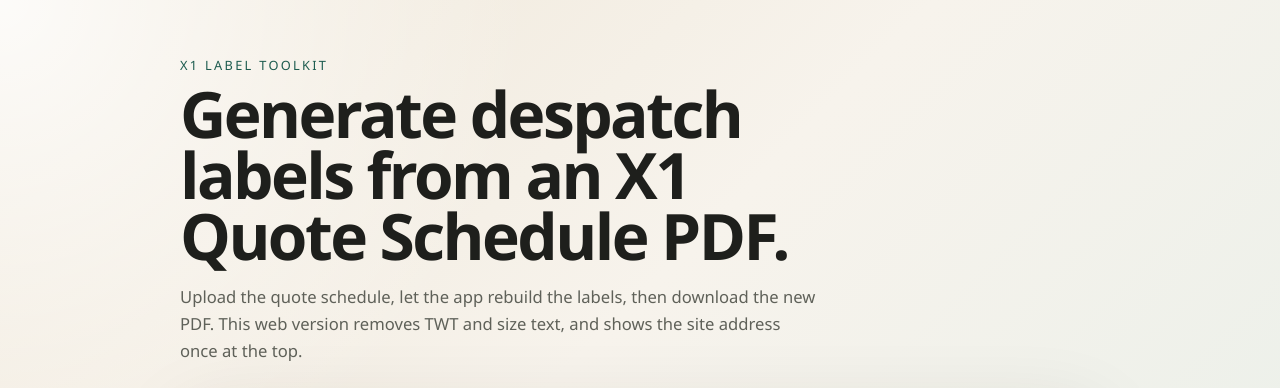
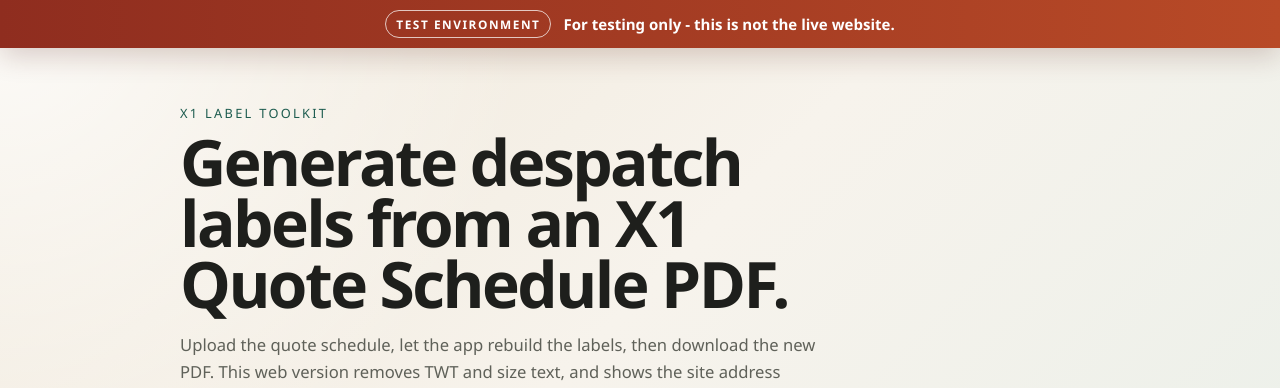
Before and after one commit to leibo314-dotcom/x1-despatch-label-toolkit, a Flask app: page / in a window 1280 px wide. Shown: the top 388 px of the page. Run offline with Flask 3, Linux system fonts and the light colour scheme.

Commit message:
Add test environment banner

```diff
--- a/public/styles.css
+++ b/public/styles.css
@@ -23,6 +23,37 @@ body {
   background:
     radial-gradient(circle at top left, rgba(255, 255, 255, 0.85), transparent 35%),
     linear-gradient(135deg, #efe7d8 0%, #f7f3ec 45%, #e8efe9 100%);
+}
+
+.test-banner {
+  position: sticky;
+  top: 0;
+  z-index: 10;
+  display: flex;
+  align-items: center;
+  justify-content: center;
+  gap: 12px;
+  min-height: 48px;
+  padding: 9px 20px;
+  color: #fff;
+  background: linear-gradient(90deg, #8f2d1f, #b84a27);
+  box-shadow: 0 8px 28px rgba(79, 24, 16, 0.2);
+  text-align: center;
+}
+
+.test-banner-badge {
+  padding: 5px 10px;
+  border: 1px solid rgba(255, 255, 255, 0.72);
+  border-radius: 999px;
+  font-size: 0.74rem;
+  font-weight: 800;
+  letter-spacing: 0.13em;
+  white-space: nowrap;
+}
+
+.test-banner-copy {
+  font-size: 0.94rem;
+  font-weight: 650;
 }
 
 .shell {
@@ -147,6 +178,17 @@ body {
 }
 
 @media (max-width: 640px) {
+  .test-banner {
+    align-items: center;
+    flex-direction: column;
+    gap: 6px;
+    padding: 10px 14px;
+  }
+
+  .test-banner-copy {
+    font-size: 0.84rem;
+  }
+
   .shell {
     width: min(100% - 20px, 920px);
     padding-top: 32px;
--- a/templates/index.html
+++ b/templates/index.html
@@ -7,6 +7,10 @@
   <link rel="stylesheet" href="/styles.css">
 </head>
 <body>
+  <aside class="test-banner" aria-label="Test environment notice">
+    <span class="test-banner-badge">TEST ENVIRONMENT</span>
+    <span class="test-banner-copy">For testing only - this is not the live website.</span>
+  </aside>
   <main class="shell">
     <section class="hero">
       <p class="eyebrow">X1 Label Toolkit</p>
```
